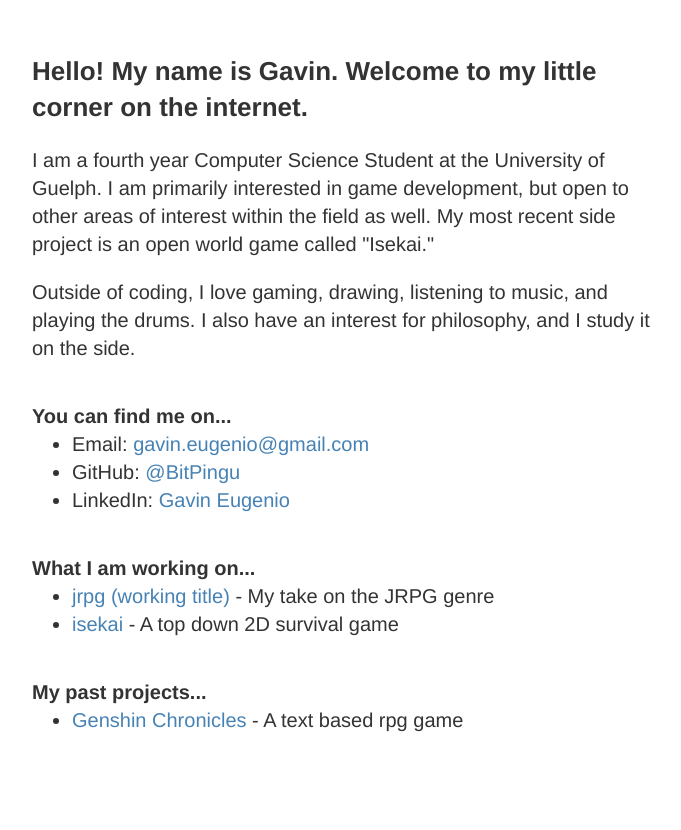
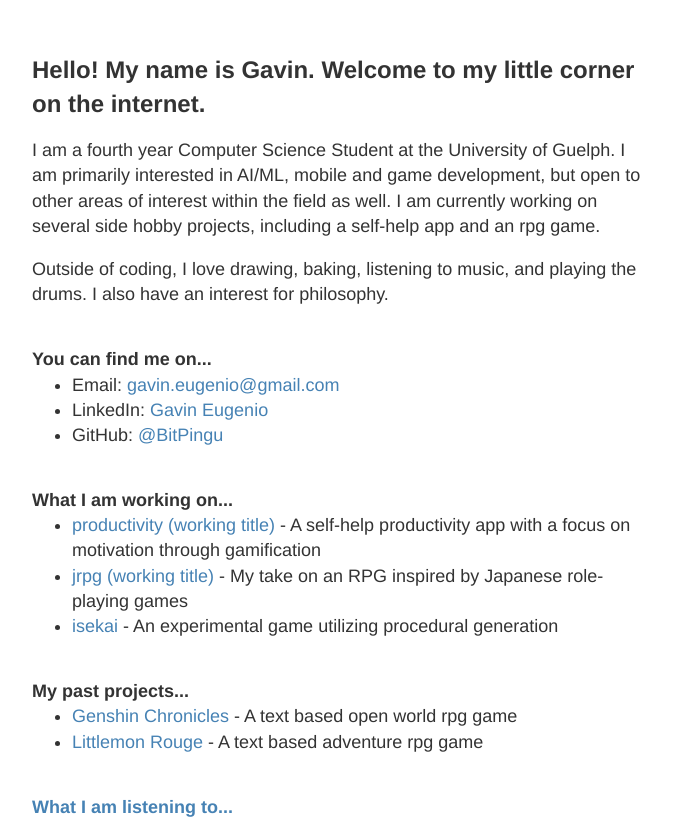
Before and after one commit to BitPingu/personal-website, a plain HTML site: page index.html in a window 1280 px wide. Shown: the part 122-952 px from the top of the page, without its empty margins (298-979 px from the left). Drawn offline with nearby package versions, Linux system fonts and the light colour scheme.

Commit message:
update with current status

```diff
--- a/index.html
+++ b/index.html
@@ -11,49 +11,56 @@
 </head>
 <body>
     <div class="section">
-        <div id="profile_body">
+        <div class="body">
             <h3 style="margin-bottom: 10px;">
                 Hello! My name is Gavin. Welcome to my little corner on the internet.
             </h3>
             <p>
                 I am a fourth year Computer Science Student at the University of Guelph.
-                I am primarily interested in game development, but open to other areas
+                I am primarily interested in AI/ML, mobile and game development, but open to other areas
                 of interest within the field as well.
-                My most recent side project is an open world game called "Isekai."
+                I am currently working on several side hobby projects, including a self-help app and an rpg game.
             </p>
             <p>
-                Outside of coding, I love gaming, drawing, listening to music, and playing the drums.
-                I also have an interest for philosophy, and I study it on the side.
+                Outside of coding, I love drawing, baking, listening to music, and playing the drums.
+                I also have an interest for philosophy.
             </p>
         </div>
-        <div id="socials_body">
+        <div class="body">
             <h4 style="margin: 0;">
                 You can find me on...
             </h4>
             <ul>
                 <li>Email: <a href="mailto:gavin.eugenio@gmail.com" target="_blank">gavin.eugenio@gmail.com</a></li>
+                <li>LinkedIn: <a href="https://www.linkedin.com/in/gavin-eugenio" target="_blank">Gavin Eugenio</a></li>
                 <li>GitHub: <a href="https://github.com/BitPingu" target="_blank">@BitPingu</a></li>
-                <li>LinkedIn: <a href="https://www.linkedin.com/in/gavin-eugenio" target="_blank">Gavin Eugenio</a></li>
             </ul>
         </div>
-        <div id="projects_body">
+        <div class="body">
             <h4 style="margin: 0;">
                 What I am working on...
             </h4>
             <ul>
-                <li><a href="https://github.com/BitPingu/jrpg" target="_blank">jrpg (working title)</a> - My take on the JRPG genre</li>
-                <li><a href="https://github.com/BitPingu/isekai" target="_blank">isekai</a> - A top down 2D survival game</li>
+                <li><a href="https://github.com/BitPingu/productivity" target="_blank">productivity (working title)</a> - A self-help productivity app with a focus on motivation through gamification</li>
+                <li><a href="https://github.com/BitPingu/jrpg" target="_blank">jrpg (working title)</a> - My take on an RPG inspired by Japanese role-playing games</li>
+                <li><a href="https://github.com/BitPingu/isekai" target="_blank">isekai</a> - An experimental game utilizing procedural generation</li>
             </ul>
         </div>
-        <div id="projects_body">
+        <div class="body">
             <h4 style="margin: 0;">
                 My past projects...
             </h4>
             <ul>
-                <li><a href="https://github.com/BitPingu/genshin-chronicles" target="_blank">Genshin Chronicles</a> - A text based rpg game</li>
+                <li><a href="https://github.com/BitPingu/genshin-chronicles" target="_blank">Genshin Chronicles</a> - A text based open world rpg game</li>
+                <li><a href="https://github.com/BitPingu/littlemon-rouge" target="_blank">Littlemon Rouge</a> - A text based adventure rpg game</li>
             </ul>
         </div>
+        <div class="body">
+            <h4>
+                <a href="https://www.last.fm/user/BitPingu" target="_blank">What I am listening to...</a>
+            </h4>
+        </div>
     </div>
-    <img id="peng_pic" src="pengpic2.png" alt="Drawing of Penguin">
+    <img id="peng_pic" src="pengpic2.png" alt="Drawing of a Penguin">
 </body>
 </html>
--- a/style.css
+++ b/style.css
@@ -4,36 +4,36 @@ body {
     font-family: 'Helvetica', 'Courier New', sans-serif;
     margin: 0;
     text-align: left;
-    line-height: 1.4
+    line-height: 1.4;
 }
 
 h1 {
-    font-size: 64px;
+    font-size: 60px;
 }
 
 h2 {
-    font-size: 40px;
+    font-size: 36px;
 }
 
 h3 {
-    font-size: 26px;
+    font-size: 24px;
 }
 
 h4 {
-    font-size: 20px;
+    font-size: 18px;
 }
 
 p {
-    font-size: 20px;
+    font-size: 18px;
 }
 
 ul {
-    font-size: 20px;
+    font-size: 18px;
     margin: 0;
 }
 
 a {
-    font-size: 20px;
+    font-size: 18px;
     color: #4682B4;
 }
 
@@ -62,33 +62,7 @@ a:active {
     margin-bottom: 150px;
 }
 
-hr.solid {
-    border-top: 1px solid #bbb;
-}
-
-#profile_pic {
-    border: 4px solid #bbb;
-    border-radius: 50%;
-    display: block;
-    margin: auto;
-    margin-bottom: 25px;
-    max-width: 150px;
-    height: auto;
-    pointer-events: none;
-    user-select: none;
-}
-
-#profile_body {
-    /* border: 1px solid orange; */
-    margin: 40px;
-}
-
-#socials_body {
-    /* border: 1px solid orange; */
-    margin: 40px;
-}
-
-#projects_body {
+.body {
     /* border: 1px solid orange; */
     margin: 40px;
 }
```
